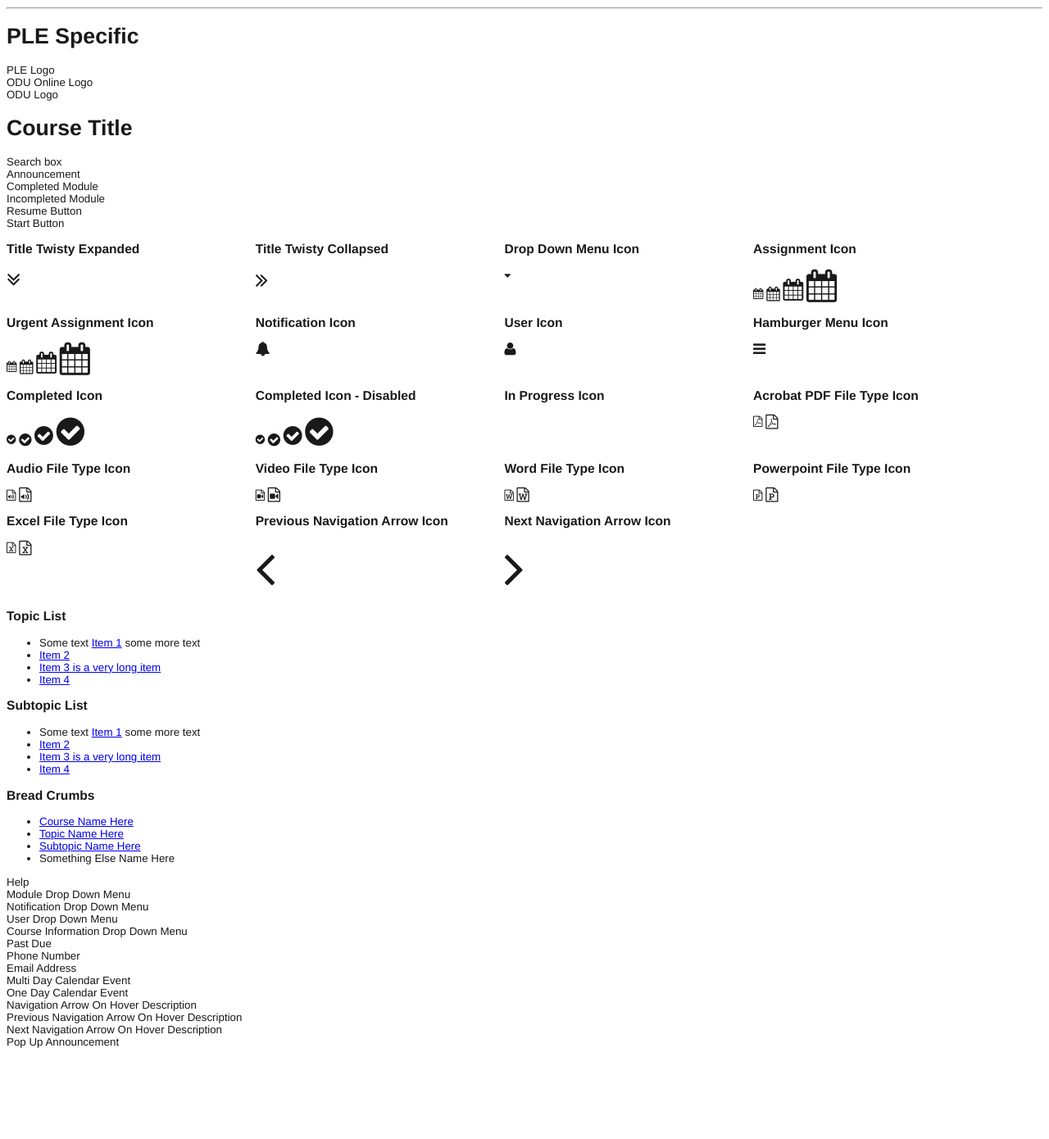
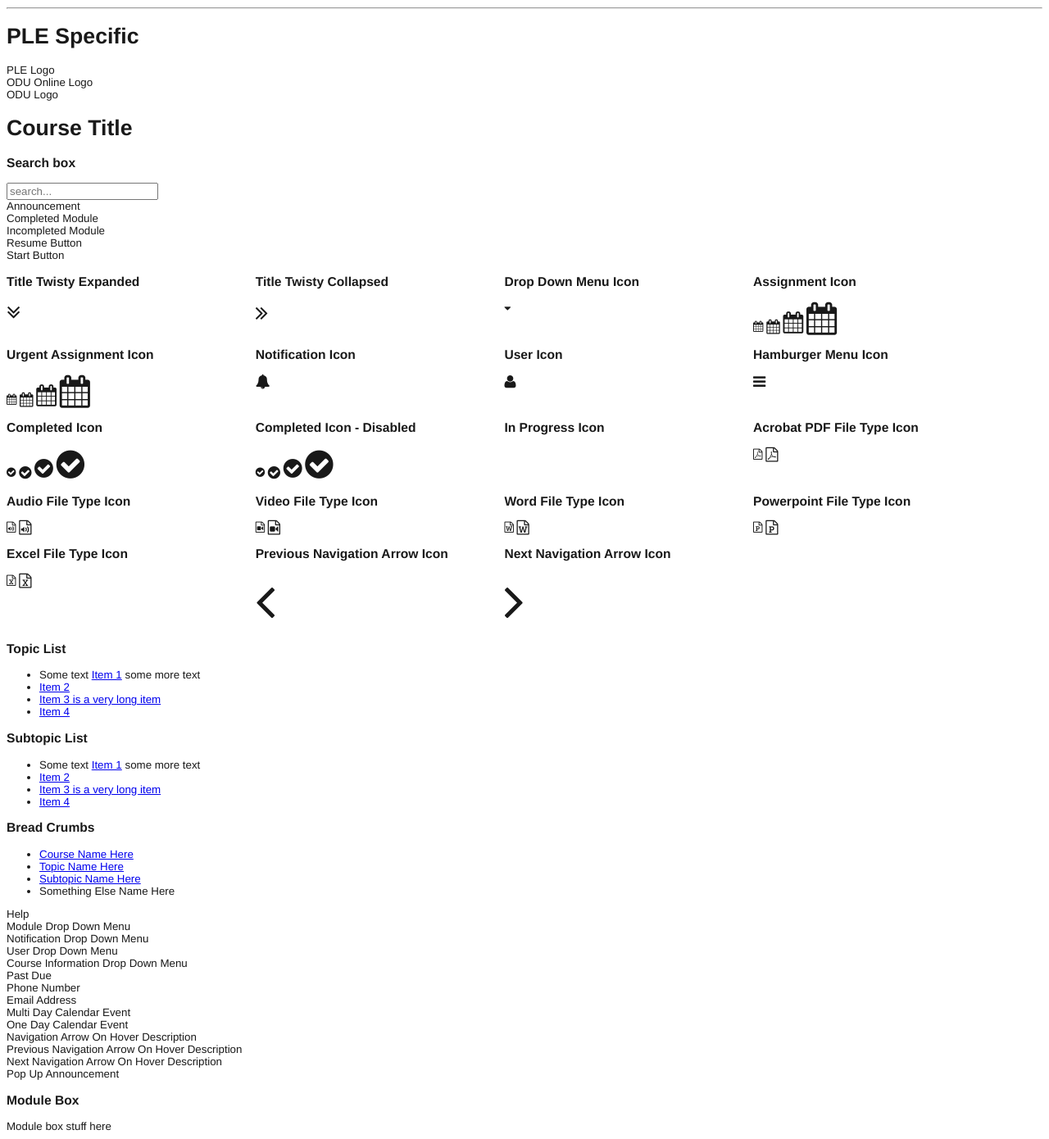
Before and after one commit to jeniferdaniels/mockup, a PHP site: page /style/testTags.php in a window 1280 px wide. Shown: the part 2781-4171 px from the top of the page at 82% size. Before the commit the page ends 4060 px from the top, so only its background shows below. Run offline with PHP 8.4, Linux system fonts and the light colour scheme; some libraries are stand-ins or nearby versions.

Commit message:
added searchbox and include_once added moduleBox but it needs to change to a different style

```diff
--- a/style/testTags.php
+++ b/style/testTags.php
@@ -3,7 +3,8 @@
 	$css = (isset($_GET['css'])? $_GET['css']: "oduColors.css");
 	$page = (isset($_GET['iFramePage'])? $_GET['iFramePage']: "testTags.php");
 ?>
-<?PHP include 'iconVariables.php' ?>
+<?PHP include_once 'iconVariables.php' ?>
+<?php include_once 'mockupFunctions.php' ?>
 <html>
 	<head>
 		<title>Test</title>
@@ -221,7 +222,8 @@
 
 		<h1 class="courseTitle">Course Title</h1>
 
-		<div class="search">Search box</div>
+		<h3>Search box</h3>
+		<?php writeSearchBox() ?>
 
 		<div class="announcement">Announcement</div>
 
@@ -403,5 +405,10 @@
 
 		<div class="announcementPopUp">Pop Up Announcement</div>
 
+		<h3>Module Box</h3>
+		<div class="moduleBox">
+			Module box stuff here
+		</div>
+
 	</body>
 </html>
```
